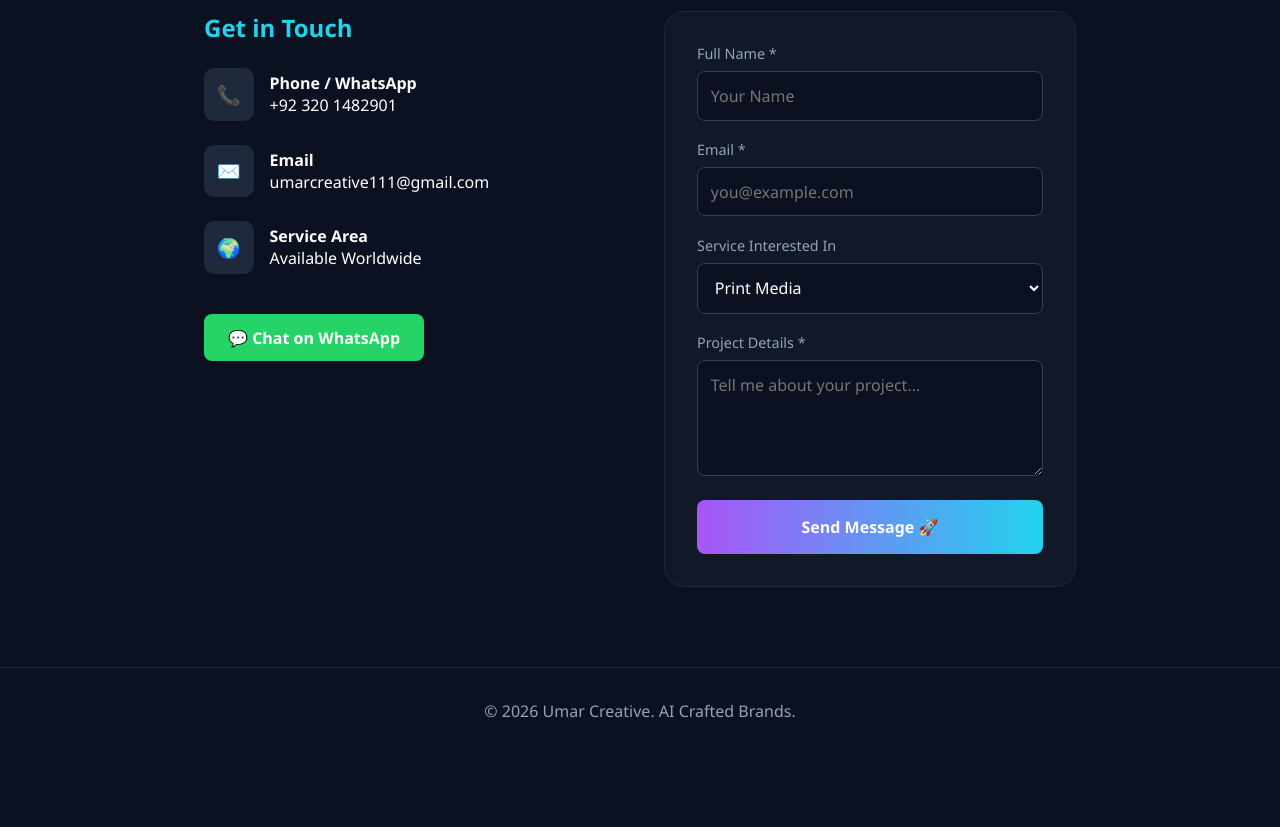
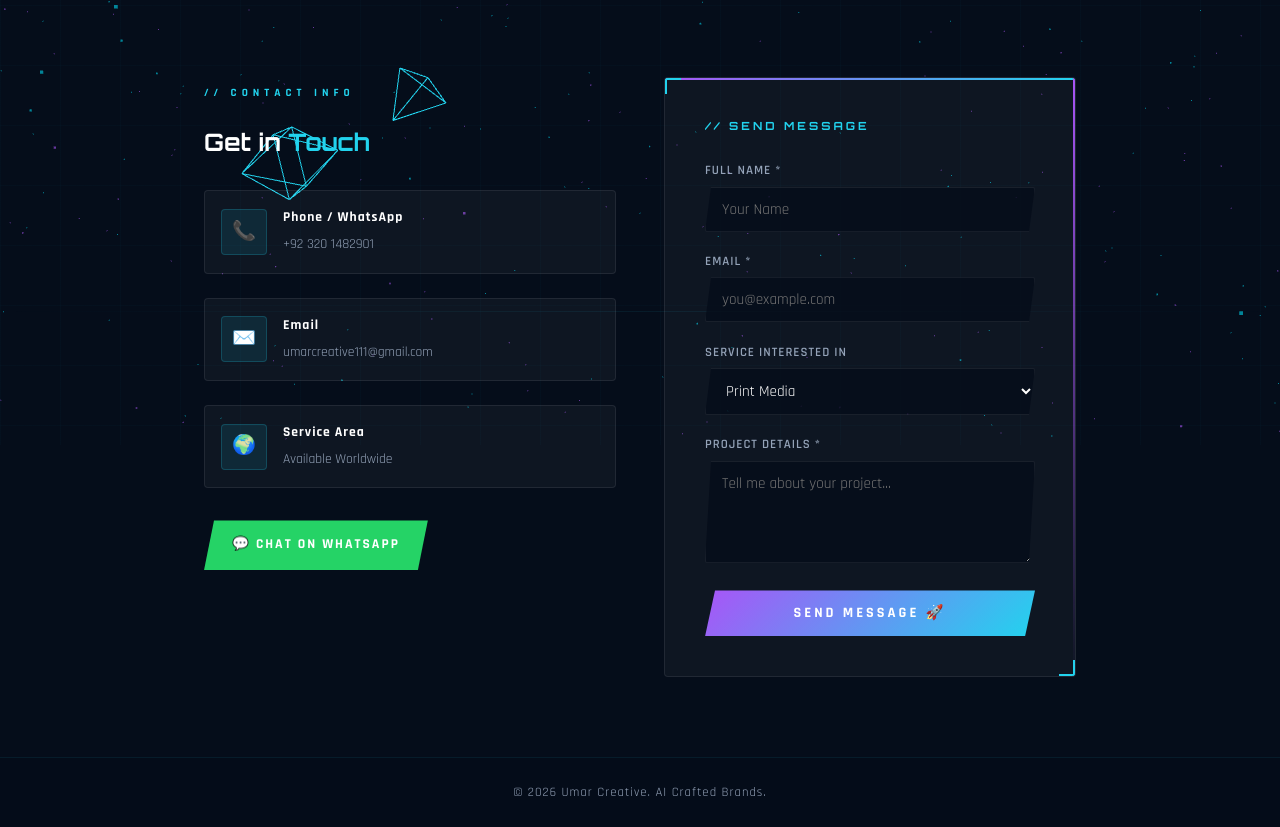
Before and after one commit to UmarSuleman1/umarcreative, a plain HTML site: page contact.html in a window 1280 px wide. Shown: the part 355-1182 px from the top of the page. Before the commit the page ends 1109 px from the top, so only its background shows below. Drawn offline with nearby package versions, Linux system fonts and the light colour scheme.

Commit message:
Add files via upload

```diff
--- a/contact.html
+++ b/contact.html
@@ -4,232 +4,181 @@
 <meta charset="UTF-8">
 <meta name="viewport" content="width=device-width, initial-scale=1.0">
 <title>Contact – Umar Creative</title>
+<link href="https://fonts.googleapis.com/css2?family=Orbitron:wght@400;700;900&family=Rajdhani:wght@300;400;600;700&display=swap" rel="stylesheet">
+<script src="https://cdnjs.cloudflare.com/ajax/libs/three.js/r128/three.min.js"></script>
 <style>
-        :root {
-            --bg-dark: #0b1120;
-            --bg-card: #111827;
-            --text-white: #ffffff;
-            --text-gray: #94a3b8;
-            --accent-cyan: #22d3ee;
-            --accent-purple: #a855f7;
+:root{--bg-dark:#050d1a;--text-white:#fff;--text-gray:#94a3b8;--accent-cyan:#22d3ee;--accent-purple:#a855f7;--gradient-main:linear-gradient(135deg,#a855f7,#22d3ee);--glass:rgba(255,255,255,0.04);--glass-border:rgba(255,255,255,0.08);}
+*{margin:0;padding:0;box-sizing:border-box;}
+html{scroll-behavior:smooth;}
+body{background:var(--bg-dark);color:var(--text-white);font-family:'Rajdhani',sans-serif;line-height:1.6;overflow-x:hidden;cursor:none;}
+a{text-decoration:none;color:inherit;} ul{list-style:none;}
+
+#cur{position:fixed;width:10px;height:10px;background:#22d3ee;border-radius:50%;pointer-events:none;z-index:9999;transform:translate(-50%,-50%);box-shadow:0 0 15px #22d3ee,0 0 30px rgba(34,211,238,0.4);transition:transform 0.1s;}
+#cur-ring{position:fixed;width:32px;height:32px;border:1px solid rgba(34,211,238,0.4);border-radius:50%;pointer-events:none;z-index:9998;transform:translate(-50%,-50%);transition:all 0.18s ease;}
+#three-bg{position:fixed;top:0;left:0;width:100%;height:100%;z-index:0;pointer-events:none;}
+.grid-overlay{position:fixed;inset:0;z-index:1;pointer-events:none;background-image:linear-gradient(rgba(34,211,238,0.025) 1px,transparent 1px),linear-gradient(90deg,rgba(34,211,238,0.025) 1px,transparent 1px);background-size:60px 60px;}
+.scanline{position:fixed;left:0;right:0;height:1px;background:linear-gradient(90deg,transparent,rgba(34,211,238,0.08),transparent);z-index:2;pointer-events:none;animation:scan 6s linear infinite;}
+@keyframes scan{0%{top:-2px}100%{top:100vh}}
+
+header{position:sticky;top:0;z-index:500;padding:0.8rem 5%;display:flex;justify-content:space-between;align-items:center;background:rgba(5,13,26,0.85);backdrop-filter:blur(20px);border-bottom:1px solid rgba(34,211,238,0.1);}
+header::after{content:'';position:absolute;bottom:0;left:0;right:0;height:1px;background:linear-gradient(90deg,transparent,rgba(34,211,238,0.4),transparent);}
+.logo-icon{width:220px;height:65px;overflow:hidden;display:flex;align-items:center;}
+.logo-icon img{width:100%;height:100%;object-fit:contain;}
+nav ul{display:flex;gap:2rem;}
+nav a{font-size:0.85rem;font-weight:600;letter-spacing:2px;text-transform:uppercase;color:var(--text-gray);transition:0.3s;position:relative;padding-bottom:4px;}
+nav a::after{content:'';position:absolute;bottom:0;left:0;right:0;height:1px;background:var(--accent-cyan);transform:scaleX(0);transform-origin:left;transition:0.3s;}
+nav a:hover,nav a.active{color:var(--accent-cyan);}
+nav a:hover::after,nav a.active::after{transform:scaleX(1);}
+.menu-toggle{display:none;font-size:1.4rem;color:#fff;background:none;border:none;cursor:none;width:32px;height:32px;align-items:center;justify-content:center;}
+
+/* HERO */
+.hero{position:relative;z-index:10;padding:5rem 5% 3rem;text-align:center;}
+.hero-badge{display:inline-block;font-size:0.75rem;letter-spacing:5px;text-transform:uppercase;color:var(--accent-cyan);border:1px solid rgba(34,211,238,0.3);padding:6px 20px;margin-bottom:1.5rem;background:rgba(34,211,238,0.05);clip-path:polygon(8px 0,100% 0,calc(100% - 8px) 100%,0 100%);}
+.hero h1{font-family:'Orbitron',monospace;font-size:clamp(2rem,4vw,3.2rem);font-weight:900;margin-bottom:1rem;}
+.hero h1 span{background:var(--gradient-main);-webkit-background-clip:text;-webkit-text-fill-color:transparent;background-clip:text;}
+.hero p{color:var(--text-gray);max-width:500px;margin:0 auto;}
+
+/* CONTACT SECTION */
+.contact-wrap{position:relative;z-index:10;max-width:1000px;margin:0 auto;padding:2rem 5% 5rem;display:grid;grid-template-columns:1fr 1fr;gap:3rem;}
+
+/* INFO */
+.info-box{padding:0.5rem 0;}
+.info-label{font-size:0.7rem;letter-spacing:5px;text-transform:uppercase;color:var(--accent-cyan);font-weight:700;margin-bottom:1.5rem;}
+.info-title{font-family:'Orbitron',monospace;font-size:1.5rem;font-weight:700;margin-bottom:2rem;line-height:1.3;}
+.info-title span{color:var(--accent-cyan);}
+
+.detail{display:flex;align-items:center;gap:1rem;margin-bottom:1.5rem;padding:1rem;background:var(--glass);border:1px solid var(--glass-border);border-radius:4px;transition:0.3s;}
+.detail:hover{border-color:rgba(34,211,238,0.2);background:rgba(34,211,238,0.03);}
+.detail-icon{width:46px;height:46px;background:rgba(34,211,238,0.1);border:1px solid rgba(34,211,238,0.2);border-radius:4px;display:flex;align-items:center;justify-content:center;font-size:1.2rem;flex-shrink:0;}
+.detail-text strong{display:block;font-size:0.85rem;font-weight:700;letter-spacing:1px;color:#fff;margin-bottom:2px;}
+.detail-text span{font-size:0.85rem;color:var(--text-gray);}
+
+.wa-btn{display:inline-block;background:#25D366;color:#fff;padding:14px 28px;font-family:'Rajdhani';font-weight:700;font-size:0.85rem;letter-spacing:2px;text-transform:uppercase;clip-path:polygon(10px 0,100% 0,calc(100% - 10px) 100%,0 100%);transition:0.3s;cursor:none;margin-top:0.5rem;}
+.wa-btn:hover{opacity:0.9;transform:translateY(-3px);}
+
+/* FORM */
+.form-box{background:var(--glass);border:1px solid var(--glass-border);padding:2.5rem;border-radius:4px;position:relative;overflow:hidden;}
+.form-box::before{content:'';position:absolute;top:0;left:0;right:0;height:2px;background:var(--gradient-main);}
+.form-box::after{content:'';position:absolute;top:0;right:0;width:2px;height:100%;background:linear-gradient(180deg,var(--accent-purple),transparent);}
+
+.form-label{font-family:'Orbitron',monospace;font-size:0.7rem;letter-spacing:3px;text-transform:uppercase;color:var(--accent-cyan);margin-bottom:1.5rem;display:block;font-weight:700;}
+
+.fg{margin-bottom:1.2rem;}
+.fg label{display:block;margin-bottom:6px;color:var(--text-gray);font-size:0.8rem;letter-spacing:1px;text-transform:uppercase;font-weight:600;}
+
+.fg input,.fg select,.fg textarea{
+  width:100%; padding:12px 16px;
+  background:rgba(5,13,26,0.8); border:1px solid rgba(255,255,255,0.08);
+  color:#fff; border-radius:2px; font-size:0.95rem; font-family:'Rajdhani',sans-serif;
+  transition:0.3s; outline:none;
+  clip-path:polygon(6px 0,100% 0,calc(100% - 6px) 100%,0 100%);
 }
+.fg input:focus,.fg select:focus,.fg textarea:focus{border-color:rgba(168,85,247,0.5);background:rgba(168,85,247,0.04);box-shadow:0 0 0 1px rgba(168,85,247,0.2);}
+.fg select option{background:#0b1120;}
+.fg textarea{resize:vertical;}
 
-        * { margin: 0; padding: 0; box-sizing: border-box; font-family: 'Segoe UI', system-ui, sans-serif; }
-        body { background-color: var(--bg-dark); color: var(--text-white); }
-        a { text-decoration: none; color: inherit; }
-        ul { list-style: none; }
+.submit-btn{
+  width:100%; background:var(--gradient-main); color:#fff;
+  padding:14px; border:none; font-family:'Rajdhani'; font-weight:700;
+  font-size:0.9rem; letter-spacing:3px; text-transform:uppercase;
+  cursor:none; transition:0.3s;
+  clip-path:polygon(10px 0,100% 0,calc(100% - 10px) 100%,0 100%);
+}
+.submit-btn:hover{opacity:0.9;transform:translateY(-2px);box-shadow:0 10px 30px rgba(168,85,247,0.3);}
 
-        /* ── HEADER ── */
-        header {
-            background: rgba(11,17,32,0.95);
-            padding: 1rem 5%;
-            display: flex;
-            justify-content: space-between;
-            align-items: center;
-            position: sticky;
-            top: 0;
-            z-index: 100;
-            border-bottom: 1px solid #1e293b;
-        }
+/* Corner decorations on form */
+.corner{position:absolute;width:16px;height:16px;border:2px solid var(--accent-cyan);}
+.corner-tl{top:0;left:0;border-right:none;border-bottom:none;}
+.corner-br{bottom:0;right:0;border-left:none;border-top:none;}
 
-        .logo-icon {
-            width: 280px;
-            height: 80px;
-            border-radius: 6px;
-            display: flex;
-            align-items: center;
-            justify-content: center;
-            overflow: hidden;
-        }
-        .logo-icon img { width: 100%; height: 100%; object-fit: contain; }
+footer{position:relative;z-index:10;text-align:center;padding:1.5rem;color:var(--text-gray);font-size:0.8rem;letter-spacing:1px;border-top:1px solid rgba(34,211,238,0.08);background:rgba(5,13,26,0.9);}
 
-        nav ul { display: flex; gap: 2rem; }
-        nav a { color: var(--text-gray); transition: 0.3s; font-size: 0.95rem; }
-        nav a:hover, nav a.active { color: var(--accent-cyan); }
-
-        .menu-toggle {
-            display: none;
-            font-size: 1.4rem;
-            color: #fff;
-            background: none;
-            border: none;
-            cursor: pointer;
-            padding: 0;
-            margin: 0;
-            line-height: 1;
-            width: 32px;
-            height: 32px;
-            align-items: center;
-            justify-content: center;
-        }
-
-        /* ── HERO ── */
-        .hero { padding: 4rem 5%; text-align: center; }
-        .hero h1 { font-size: 2.5rem; margin-bottom: 1rem; }
-        .hero span { color: var(--accent-cyan); }
-
-        /* ── CONTAINER ── */
-        .container {
-            max-width: 1000px;
-            margin: 0 auto;
-            padding: 2rem 5%;
-            display: grid;
-            grid-template-columns: 1fr 1fr;
-            gap: 3rem;
-        }
-
-        /* ── INFO ── */
-        .info h2 { font-size: 1.5rem; margin-bottom: 1.5rem; color: var(--accent-cyan); }
-        .detail { margin-bottom: 1.5rem; display: flex; align-items: center; gap: 1rem; }
-        .icon { background: #1e293b; padding: 0.8rem; border-radius: 10px; font-size: 1.2rem; }
-        .wa-btn {
-            display: inline-block;
-            background: #25D366;
-            color: #fff;
-            padding: 0.8rem 1.5rem;
-            border-radius: 8px;
-            font-weight: 600;
-            margin-top: 1rem;
-            transition: opacity 0.3s;
-        }
-        .wa-btn:hover { opacity: 0.88; }
-
-        /* ── FORM ── */
-        .form-box {
-            background: var(--bg-card);
-            padding: 2rem;
-            border-radius: 20px;
-            border: 1px solid #1e293b;
-        }
-        .form-group { margin-bottom: 1.2rem; }
-        label { display: block; margin-bottom: 0.5rem; color: var(--text-gray); font-size: 0.9rem; }
-        input, select, textarea {
-            width: 100%;
-            padding: 0.8rem;
-            background: #0b1120;
-            border: 1px solid #334155;
-            color: #fff;
-            border-radius: 8px;
-            font-size: 1rem;
-            font-family: inherit;
-        }
-        input:focus, textarea:focus, select:focus {
-            outline: none;
-            border-color: var(--accent-purple);
-        }
-        select option { background: #0b1120; }
-        button {
-            width: 100%;
-            background: linear-gradient(90deg, var(--accent-purple), var(--accent-cyan));
-            color: #fff;
-            padding: 1rem;
-            border: none;
-            border-radius: 8px;
-            font-weight: 700;
-            cursor: pointer;
-            font-size: 1rem;
-            transition: opacity 0.3s;
-        }
-        button:hover { opacity: 0.9; }
-
-        /* ── FOOTER ── */
-        footer {
-            text-align: center;
-            padding: 2rem;
-            color: var(--text-gray);
-            border-top: 1px solid #1e293b;
-            margin-top: 3rem;
-        }
-
-        /* ── RESPONSIVE ── */
-        @media (max-width: 768px) {
-            .container { grid-template-columns: 1fr; }
-            nav ul {
-                display: none;
-                position: fixed;
-                top: 72px; left: 0; right: 0;
-                background: var(--bg-dark);
-                flex-direction: column;
-                gap: 0;
-                padding: 0.5rem 0;
-                border-bottom: 1px solid #334155;
-                z-index: 200;
-                box-shadow: 0 8px 24px rgba(0,0,0,0.5);
-            }
-            nav ul.open { display: flex; }
-            nav ul li a {
-                display: block;
-                padding: 0.9rem 5%;
-                font-size: 0.95rem;
-                border-bottom: 1px solid #1e293b;
-            }
-            nav ul li:last-child a { border-bottom: none; }
-            .menu-toggle { display: flex; }
-            .logo-icon { width: 200px; height: 60px; }
+@media(max-width:768px){
+  nav ul{display:none;position:fixed;top:72px;left:0;right:0;background:rgba(5,13,26,0.98);flex-direction:column;gap:0;padding:0.5rem 0;border-bottom:1px solid #334155;z-index:200;backdrop-filter:blur(20px);}
+  nav ul.open{display:flex;}
+  nav ul li a{display:block;padding:0.9rem 5%;border-bottom:1px solid #1e293b;}
+  nav ul li:last-child a{border-bottom:none;}
+  .menu-toggle{display:flex;}
+  .logo-icon{width:180px;height:55px;}
+  .contact-wrap{grid-template-columns:1fr;}
 }
 </style>
 </head>
 <body>
 
-    <!-- ── HEADER ── -->
+<div id="cur"></div>
+<div id="cur-ring"></div>
+<canvas id="three-bg"></canvas>
+<div class="grid-overlay"></div>
+<div class="scanline"></div>
+
 <header>
-        <a class="logo" href="index.html">
-            <div class="logo-icon">
-                <img src="images/logo/logo1.png" alt="Umar Creative">
-            </div>
-        </a>
-
+  <a href="index.html"><div class="logo-icon"><img src="images/logo/logo1.png" alt="Umar Creative"></div></a>
   <nav>
     <ul id="navMobile">
       <li><a href="index.html" onclick="closeNav()">Home</a></li>
-                <li><a href="portfolio.html"    onclick="closeNav()">Portfolio</a></li>
-                <li><a href="services.html"     onclick="closeNav()">Services</a></li>
+      <li><a href="portfolio.html" onclick="closeNav()">Portfolio</a></li>
+      <li><a href="services.html" onclick="closeNav()">Services</a></li>
       <li><a href="contact.html" class="active" onclick="closeNav()">Contact Us</a></li>
     </ul>
   </nav>
-
   <button class="menu-toggle" onclick="toggleNav()">☰</button>
 </header>
 
-    <!-- ── HERO ── -->
 <section class="hero">
+  <div class="hero-badge">// Reach Out</div>
   <h1>Let's Create <span>Amazing</span></h1>
-        <p style="color: var(--text-gray);">Have a project in mind? Drop a message or WhatsApp me directly.</p>
+  <p>Have a project in mind? Drop a message or WhatsApp me directly.</p>
 </section>
 
-    <!-- ── CONTACT SECTION ── -->
-    <section class="container">
+<div class="contact-wrap">
 
-        <!-- Info -->
-        <div class="info">
-            <h2>Get in Touch</h2>
+  <!-- INFO -->
+  <div class="info-box">
+    <p class="info-label">// Contact Info</p>
+    <h2 class="info-title">Get in <span>Touch</span></h2>
+
     <div class="detail">
-                <div class="icon">📞</div>
-                <div><strong>Phone / WhatsApp</strong><br>+92 320 1482901</div>
+      <div class="detail-icon">📞</div>
+      <div class="detail-text">
+        <strong>Phone / WhatsApp</strong>
+        <span>+92 320 1482901</span>
+      </div>
     </div>
     <div class="detail">
-                <div class="icon">✉️</div>
-                <div><strong>Email</strong><br>umarcreative111@gmail.com</div>
+      <div class="detail-icon">✉️</div>
+      <div class="detail-text">
+        <strong>Email</strong>
+        <span>umarcreative111@gmail.com</span>
+      </div>
     </div>
     <div class="detail">
-                <div class="icon">🌍</div>
-                <div><strong>Service Area</strong><br>Available Worldwide</div>
+      <div class="detail-icon">🌍</div>
+      <div class="detail-text">
+        <strong>Service Area</strong>
+        <span>Available Worldwide</span>
       </div>
+    </div>
+
     <a href="https://wa.me/923201482901" class="wa-btn">💬 Chat on WhatsApp</a>
   </div>
 
-        <!-- Form -->
+  <!-- FORM -->
   <div class="form-box">
+    <div class="corner corner-tl"></div>
+    <div class="corner corner-br"></div>
+    <span class="form-label">// Send Message</span>
+
     <form id="contactForm">
-                <div class="form-group">
+      <div class="fg">
         <label>Full Name *</label>
         <input type="text" id="name" required placeholder="Your Name">
       </div>
-                <div class="form-group">
+      <div class="fg">
         <label>Email *</label>
         <input type="email" id="email" required placeholder="you@example.com">
       </div>
-                <div class="form-group">
+      <div class="fg">
         <label>Service Interested In</label>
         <select id="service">
           <option>Print Media</option>
@@ -238,42 +187,68 @@
           <option>Branding</option>
         </select>
       </div>
-                <div class="form-group">
+      <div class="fg">
         <label>Project Details *</label>
         <textarea id="message" required rows="4" placeholder="Tell me about your project..."></textarea>
       </div>
-                <button type="submit">Send Message 🚀</button>
+      <button type="submit" class="submit-btn">Send Message 🚀</button>
     </form>
   </div>
 
-    </section>
+</div>
 
-    <!-- ── FOOTER ── -->
-    <footer>
-        <p>&copy; 2026 Umar Creative. AI Crafted Brands.</p>
-    </footer>
+<footer><p>&copy; 2026 Umar Creative. AI Crafted Brands.</p></footer>
 
-    <!-- ── SCRIPTS ── -->
 <script>
-        // Mobile Nav
-        function toggleNav() {
-            document.getElementById("navMobile").classList.toggle("open");
-        }
-        function closeNav() {
-            document.getElementById("navMobile").classList.remove("open");
-        }
+const cur=document.getElementById('cur'),ring=document.getElementById('cur-ring');
+let mx=0,my=0,rx=0,ry=0;
+document.addEventListener('mousemove',e=>{mx=e.clientX;my=e.clientY;cur.style.left=mx+'px';cur.style.top=my+'px';});
+setInterval(()=>{rx+=(mx-rx)*0.12;ry+=(my-ry)*0.12;ring.style.left=rx+'px';ring.style.top=ry+'px';},16);
 
-        // Contact Form → WhatsApp
-        document.getElementById('contactForm').addEventListener('submit', function(e) {
+(function(){
+  const canvas=document.getElementById('three-bg');
+  const renderer=new THREE.WebGLRenderer({canvas,alpha:true,antialias:true});
+  renderer.setSize(innerWidth,innerHeight);renderer.setPixelRatio(Math.min(devicePixelRatio,2));
+  const scene=new THREE.Scene();
+  const cam=new THREE.PerspectiveCamera(60,innerWidth/innerHeight,0.1,100);cam.position.z=6;
+  const n=1500,pos=new Float32Array(n*3),col=new Float32Array(n*3);
+  for(let i=0;i<n;i++){pos[i*3]=(Math.random()-.5)*22;pos[i*3+1]=(Math.random()-.5)*18;pos[i*3+2]=(Math.random()-.5)*12;const r=Math.random();if(r<0.5){col[i*3]=0;col[i*3+1]=0.83;col[i*3+2]=0.93;}else{col[i*3]=0.66;col[i*3+1]=0.33;col[i*3+2]=0.97;}}
+  const pg=new THREE.BufferGeometry();
+  pg.setAttribute('position',new THREE.BufferAttribute(pos,3));
+  pg.setAttribute('color',new THREE.BufferAttribute(col,3));
+  const objs=[];
+  scene.add(new THREE.Points(pg,new THREE.PointsMaterial({size:0.022,vertexColors:true,transparent:true,opacity:0.6})));
+  [[new THREE.OctahedronGeometry(0.5),0x22d3ee],[new THREE.IcosahedronGeometry(0.4),0xa855f7],[new THREE.TorusGeometry(0.35,0.12,8,16),0xf97316],[new THREE.TetrahedronGeometry(0.38),0x22d3ee]].forEach(([g,c])=>{
+    const m=new THREE.Mesh(g,new THREE.MeshBasicMaterial({color:c,wireframe:true}));
+    m.position.set((Math.random()-.5)*12,(Math.random()-.5)*8,(Math.random()-.5)*5);
+    m.userData={sx:Math.random()*0.006+0.002,sy:Math.random()*0.007+0.003,fy:Math.random()*Math.PI*2,fs:Math.random()*0.015+0.008};
+    scene.add(m);objs.push(m);
+  });
+  let mouseX=0,mouseY=0;
+  document.addEventListener('mousemove',e=>{mouseX=(e.clientX/innerWidth-.5)*2;mouseY=-(e.clientY/innerHeight-.5)*2;});
+  window.addEventListener('resize',()=>{cam.aspect=innerWidth/innerHeight;cam.updateProjectionMatrix();renderer.setSize(innerWidth,innerHeight);});
+  (function tick(){requestAnimationFrame(tick);objs.forEach(o=>{o.rotation.x+=o.userData.sx;o.rotation.y+=o.userData.sy;o.userData.fy+=o.userData.fs;o.position.y+=Math.sin(o.userData.fy)*0.003;});cam.position.x+=(mouseX*0.3-cam.position.x)*0.04;cam.position.y+=(mouseY*0.2-cam.position.y)*0.04;cam.lookAt(0,0,0);renderer.render(scene,cam);})();
+})();
+
+// 3D tilt on details
+document.querySelectorAll('.detail').forEach(card=>{
+  card.addEventListener('mousemove',e=>{const r=card.getBoundingClientRect();const x=((e.clientX-r.left)/r.width-.5)*12;const y=-((e.clientY-r.top)/r.height-.5)*12;card.style.transform=`perspective(500px) rotateX(${y}deg) rotateY(${x}deg)`;});
+  card.addEventListener('mouseleave',()=>{card.style.transform='';});
+});
+
+// Form → WhatsApp
+document.getElementById('contactForm').addEventListener('submit',function(e){
   e.preventDefault();
-            const name    = document.getElementById('name').value.trim();
-            const service = document.getElementById('service').value;
-            const msg     = document.getElementById('message').value.trim();
-            const waLink  = `https://wa.me/923201482901?text=Hi%20Umar%2C%20I'm%20${encodeURIComponent(name)}.%20Interested%20in%20${encodeURIComponent(service)}.%20${encodeURIComponent(msg)}`;
+  const name=document.getElementById('name').value.trim();
+  const service=document.getElementById('service').value;
+  const msg=document.getElementById('message').value.trim();
+  const waLink=`https://wa.me/923201482901?text=Hi%20Umar%2C%20I'm%20${encodeURIComponent(name)}.%20Interested%20in%20${encodeURIComponent(service)}.%20${encodeURIComponent(msg)}`;
   alert('Message ready! Sending to WhatsApp...');
-            window.open(waLink, '_blank');
+  window.open(waLink,'_blank');
 });
+
+function toggleNav(){document.getElementById('navMobile').classList.toggle('open');}
+function closeNav(){document.getElementById('navMobile').classList.remove('open');}
 </script>
-
 </body>
 </html>
```
Lines whose indentation alone changed are shown as unchanged.
